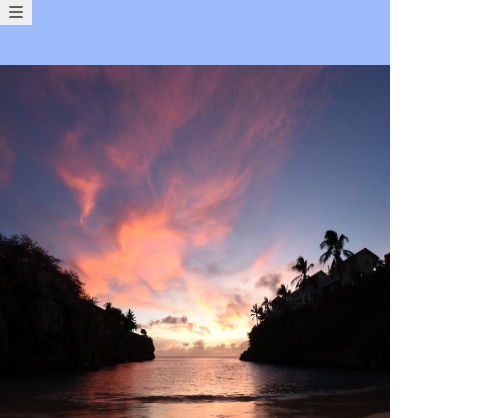
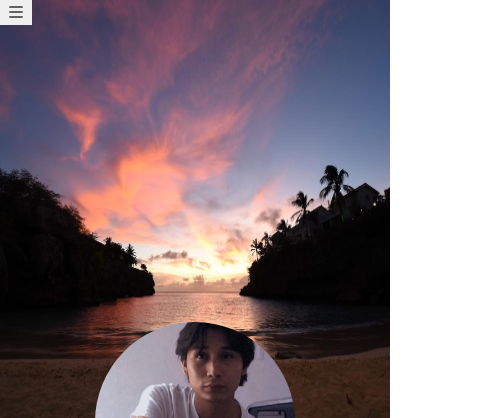
Before and after one commit to luiarmandoaguayoaceves/Portafolio, a website: page index.html in a window 390 px wide. Shown: the top 418 px of the page, 501 px wide, since content can reach past the window. Drawn offline with nearby package versions, Linux system fonts and the light colour scheme; files that its build step writes are made by us from their sources.

Commit message:
responsivo para telefonos

```diff
--- a/index.html
+++ b/index.html
@@ -12,9 +12,7 @@
     <script src="https://kit.fontawesome.com/9e36f99aa2.js" crossorigin="anonymous"></script>
     <title>Portafolio LAAA</title>
 </head>
-
-<body>
-    <header>
+<header class="header">
     <button class="abrir-menu" id="abrir"><i class="bi bi-list"></i></button>
     <nav class="navegador" id="nav">
         <li><a href="#inicio">Inicio</a></li>
@@ -24,6 +22,8 @@
         <button class="cerrar-menu" id="cerrar"><i class="bi bi-x-circle-fill"></i></button>
     </nav>
 </header>
+<body class="body">
+
     <div class="portada" id="inicio">
 
     </div>
@@ -169,7 +169,7 @@
                 <input class="campo__field" type="text" placeholder="Nombre de tu empresa" id="nombre">
             </div>
             <div class="campo">
-                <label for="email" class="campo__label " style="padding-right: 3rem;">Correo </label>
+                <label for="email" class="campo__label " >Correo </label>
                 <input class="campo__field" type="email" placeholder="E-mail" id="email">
             </div>
             <div class="campo">
@@ -183,10 +183,10 @@
         </form>
     </div>
     <a target="_blank" href="https://icons8.com/icon/LoyAjcvVKv1K/portafolio">portafolio</a> icono de <a target="_blank" href="https://icons8.com">Icons8</a>
-    <footer>
+    <footer class="footer">
         <div class="footer">
             <p>Todos los derechos reservados</p>
-            <p>Luis Armando Aguayo Aceves Diciembre-2023</p>
+            <p>Luis Armando Aguayo Aceves Enero-2024</p>
         </div>
     </footer>
     <script src="build/js/modernizr.js"></script>
--- a/src/js/app.js
+++ b/src/js/app.js
@@ -4,6 +4,9 @@ document.addEventListener('DOMContentLoaded', () => {
     navegador = document.querySelector('#nav');
     desplegarMenu = document.querySelector('#abrir');
     cerrarMenu = document.querySelector('#cerrar');
+    seleccionMenu = document.querySelectorAll('a');
+
+
 
     desplegarMenu.addEventListener('click', () => {
         navegador.classList.add('visible');
@@ -14,6 +17,16 @@ document.addEventListener('DOMContentLoaded', () => {
         navegador.classList.remove('visible');
         desplegarMenu.style.display = "block";
     })
+
+    primerosCuatroEnlaces = Array.from(seleccionMenu).slice(0, 4);
+    seleccionMenu.forEach(seleccion => {
+        seleccion.addEventListener('click', () => {
+            navegador.classList.remove('visible');
+            desplegarMenu.style.display = "block";
+        })
+    });
+
+
 
     function verificarTamañoVentana() {
         var tamañoVentana = window.innerWidth;
--- a/src/scss/base/_globales.scss
+++ b/src/scss/base/_globales.scss
@@ -73,3 +73,20 @@ h2:target {
 html{
     scroll-behavior: smooth;
 }
+
+.layout {
+    width: 1366px;
+    height: 768px;
+
+    display: grid;
+    grid:
+      "header" auto
+      "main" 1fr
+      "footer" auto
+      / 1fr;
+    gap: 8px;
+  }
+
+  .header { grid-area: header; }
+  .main { grid-area: main; }
+  .footer { grid-area: footer; }
--- a/src/scss/layout/_educacion.scss
+++ b/src/scss/layout/_educacion.scss
@@ -5,6 +5,12 @@
     display: flex;
     justify-content: center;
 
+    @include m.phone{
+        display: grid;
+        grid-template-columns: repeat(minmax(45rem, 1fr));
+        gap: 20px;
+        padding: 20px;
+    }
 
 }
 .educacion section {
@@ -15,15 +21,14 @@
     width: 25vw;
 
     @include m.phone{
-        width: 80%;
-
+        width: 100%;
+        margin: 0;
     }
 }
 
 .educacion section picture{
     width: 20rem;
     height: 20rem;
-
 }
 
 .educacion section img{
--- a/src/scss/layout/_footer.scss
+++ b/src/scss/layout/_footer.scss
@@ -15,4 +15,8 @@ footer p {
     justify-content: space-between;
     margin: 0 2rem;
 
+    @include m.phone{
+        margin: 0;
+    }
+
 }
--- a/src/scss/layout/_formulario.scss
+++ b/src/scss/layout/_formulario.scss
@@ -4,6 +4,8 @@
 .formulario{
     display: flex;
     justify-content: center;
+
+
 }
 
 form{
@@ -12,25 +14,42 @@ form{
     padding: 3rem;
     color: v.$blanco;
     border-radius: 2%;
+
+    @include m.phone{
+
+        width: 80%;
+        margin: 0 auto;
+    }
 }
 .campo{
     display: flex;
   justify-content: space-between; /* Centrar horizontalmente */
   margin: 2rem;
+
+  @include m.phone{
+    display: grid;
+    margin: 0 auto;
+    }
 }
 
 .campo input{
     width: 30rem;
+    @include m.phone{
+        width: auto;
+    }
 }
 
 .campo textarea{
     width: 30rem;
     resize: none;
+    @include m.phone{
+        width: 120%;
+    }
 }
 
 .campo:last-of-type{
     justify-content: center;
-    margin-bottom: 0;
+    margin: 3rem 0 0 0;
 }
 
 .boton--primario{
--- a/src/scss/layout/_header.scss
+++ b/src/scss/layout/_header.scss
@@ -8,6 +8,12 @@ header{
     top: 0;
     position: fixed;
     height: 65px;
+
+    @include m.phone{
+        background: none;
+    }
+
+
 }
 
 .abrir-menu, .cerrar-menu{
--- a/src/scss/layout/_perfil.scss
+++ b/src/scss/layout/_perfil.scss
@@ -4,6 +4,10 @@
 
 .perfil{
 display: flex;
+
+@include m.phone{
+    display: grid;
+}
 }
 
 .foto{
--- a/src/scss/layout/_portada.scss
+++ b/src/scss/layout/_portada.scss
@@ -6,6 +6,9 @@
     width: 100vw;
     height: 50vh;
     margin-top: 65px;
+    @include m.phone{
+        margin-top: 0;
+    }
 }
 
 .portada:target{
--- a/src/scss/layout/_proyectos.scss
+++ b/src/scss/layout/_proyectos.scss
@@ -6,6 +6,11 @@
     grid-template-columns: repeat(auto-fit, minmax(45rem, 1fr));
     gap: 20px;
     padding: 20px;
+
+    @include m.phone{
+        grid-template-columns: minmax(45rem, 1fr);
+        padding: 0;
+    }
 
 }
 
@@ -19,6 +24,13 @@
     border-radius: 10%;
     box-shadow: 0 0 10px rgba(0, 0, 0, 0.5);
     transition: transform 0.3s ease;
+
+    @include m.phone{
+        height: auto;
+        width: 80%;
+        margin: 0 auto;
+        margin: 0rem;
+    }
 
 }
 
```
Also changed, not shown: build/css/app.css, build/js/app.js, 2 other files. Lines whose indentation alone changed are shown as unchanged.
